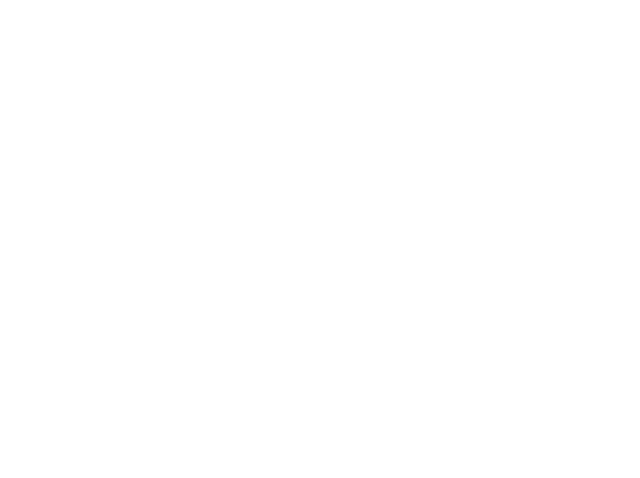
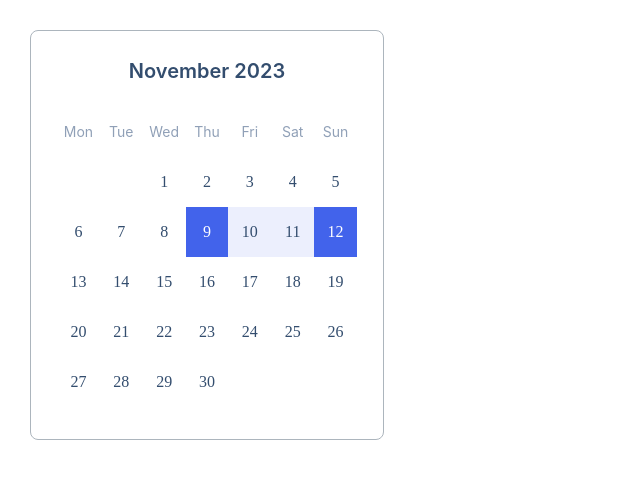
Before and after one commit to js-tasks-ru/htmlcss-20231027_egor3, a website: page 05-lection3/03-calendar/index.html in a window 1280 px wide. Shown: the whole page, without its empty margins (0-640 px from the left). Drawn offline with Linux system fonts and the light colour scheme.

Commit message:
Implement calendar

```diff
--- a/05-lection3/03-calendar/calendar.css
+++ b/05-lection3/03-calendar/calendar.css
@@ -0,0 +1,67 @@
+.calendar {
+  border: 1px solid var(--grey-3);
+  border-radius: 8px;
+  padding: 28px 26px 32px 26px;
+  width: 100%;
+  --primary: #334D6E;
+  --secondary: #90A0B7;
+  --highlight: #A0B1F533;
+}
+
+.calendar__title {
+  color: var(--primary);
+  font-family: Inter;
+  font-size: 20px;
+  font-style: normal;
+  font-weight: 600;
+  line-height: 24px;
+  text-align: center;
+  margin-bottom: 24px;
+}
+
+.calendar__wrapper {
+  padding-bottom: 100%;
+  position: relative;
+}
+
+.calendar__inner {
+  position: absolute;
+  top: 0;
+  left: 0;
+  bottom: 0;
+  right: 0;
+  display: grid;
+  grid-template-columns: repeat(7, 1fr);
+  grid-template-rows: repeat(6, 1fr);
+}
+
+.calendar__item {
+  display: flex;
+  justify-content: center;
+  align-items: center;
+  color: var(--primary);
+  text-align: center;
+  font-family: Source Sans Pro;
+  font-size: 16px;
+  font-style: normal;
+  font-weight: 400;
+  line-height: 20px;
+}
+
+.calendar__item_day {
+  color: var(--secondary);
+  font-family: Inter;
+  font-size: 14px;
+  font-style: normal;
+  font-weight: 400;
+  line-height: 20px;
+}
+
+.calendar__item_selected {
+  background-color: var(--highlight);
+}
+
+.calendar__item_edge {
+  background-color: var(--blue);
+  color: var(--white);
+}
--- a/05-lection3/03-calendar/index.html
+++ b/05-lection3/03-calendar/index.html
@@ -5,8 +5,63 @@
         <link rel="stylesheet" href="../../assets/css/main.css">
         <link rel="stylesheet" href="./calendar.css">
         <title>Calendar</title>
+        <style>
+            .wrapper {
+                padding: 30px;
+            }
+            .wrapper__calendar {
+                width: 300px;
+            }
+        </style>
     </head>
     <body>
-
+        <div class="wrapper">
+            <div class="calendar wrapper__calendar">
+                <div class="calendar__title">November 2023</div>
+                <div class="calendar__wrapper">
+                    <div class="calendar__inner">
+                        <span class="calendar__item calendar__item_day">Mon</span>
+                        <span class="calendar__item calendar__item_day">Tue</span>
+                        <span class="calendar__item calendar__item_day">Wed</span>
+                        <span class="calendar__item calendar__item_day">Thu</span>
+                        <span class="calendar__item calendar__item_day">Fri</span>
+                        <span class="calendar__item calendar__item_day">Sat</span>
+                        <span class="calendar__item calendar__item_day">Sun</span>
+                        <span class="calendar__item"></span>
+                        <span class="calendar__item"></span>
+                        <span class="calendar__item">1</span>
+                        <span class="calendar__item">2</span>
+                        <span class="calendar__item">3</span>
+                        <span class="calendar__item">4</span>
+                        <span class="calendar__item">5</span>
+                        <span class="calendar__item">6</span>
+                        <span class="calendar__item">7</span>
+                        <span class="calendar__item">8</span>
+                        <span class="calendar__item calendar__item_edge">9</span>
+                        <span class="calendar__item calendar__item_selected">10</span>
+                        <span class="calendar__item calendar__item_selected">11</span>
+                        <span class="calendar__item calendar__item_edge">12</span>
+                        <span class="calendar__item">13</span>
+                        <span class="calendar__item">14</span>
+                        <span class="calendar__item">15</span>
+                        <span class="calendar__item">16</span>
+                        <span class="calendar__item">17</span>
+                        <span class="calendar__item">18</span>
+                        <span class="calendar__item">19</span>
+                        <span class="calendar__item">20</span>
+                        <span class="calendar__item">21</span>
+                        <span class="calendar__item">22</span>
+                        <span class="calendar__item">23</span>
+                        <span class="calendar__item">24</span>
+                        <span class="calendar__item">25</span>
+                        <span class="calendar__item">26</span>
+                        <span class="calendar__item">27</span>
+                        <span class="calendar__item">28</span>
+                        <span class="calendar__item">29</span>
+                        <span class="calendar__item">30</span>
+                    </div>
+                </div>
+            </div>
+        </div>
     </body>
 </html>
```
